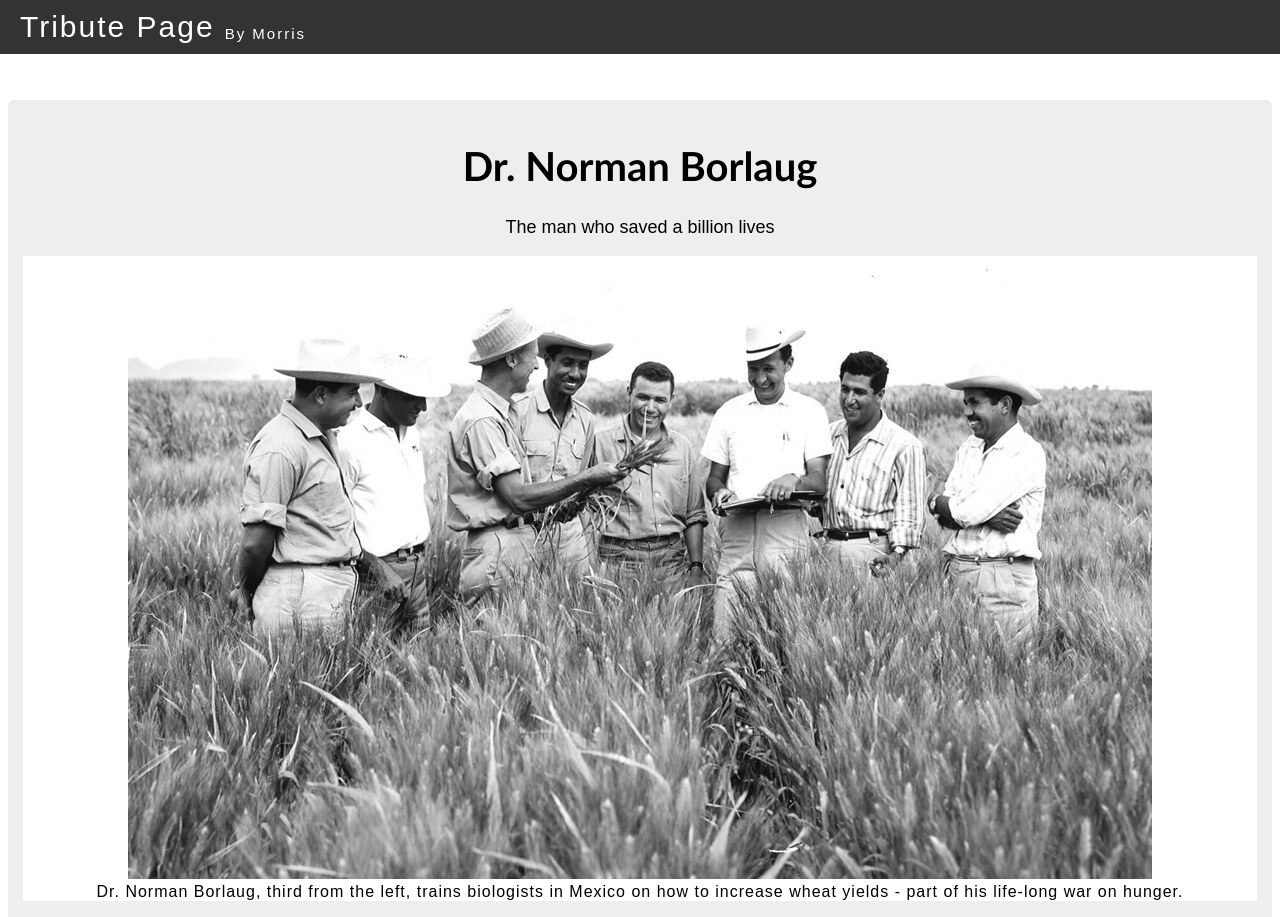
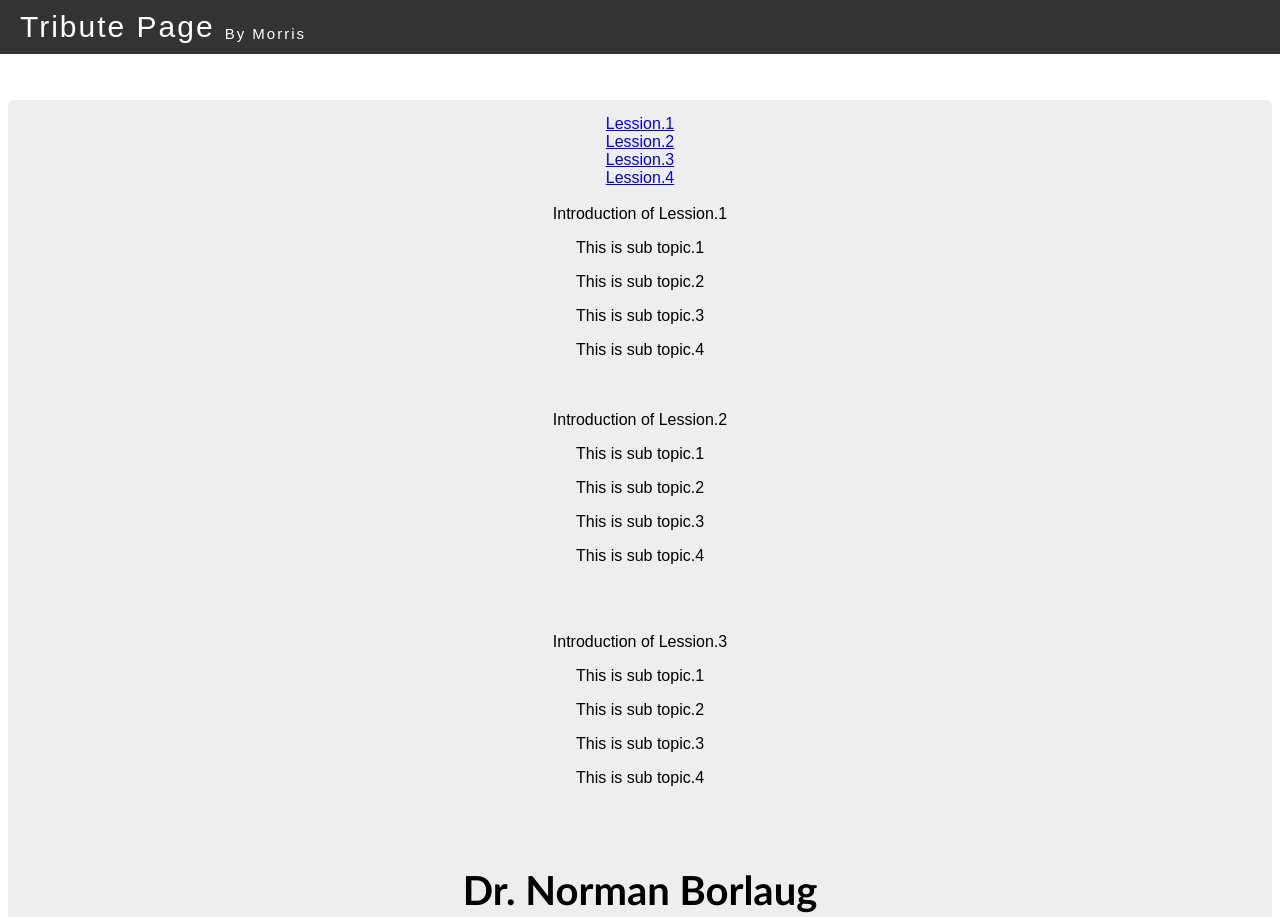
Before and after one commit to Momooou/TributePage, a plain HTML site: page index.html in a window 1280 px wide. Shown: the top 917 px of the page. Drawn offline with Linux system fonts and the light colour scheme; a web font is replaced by a local one.

Commit message:
Update index.html

```diff
--- a/index.html
+++ b/index.html
@@ -24,6 +24,33 @@
     </div>
 
     <div id="main">
+          <a href="#lession1">Lession.1</a><br />
+  <a href="#lession2">Lession.2</a><br />
+  <a href="#lession3">Lession.3</a><br />
+  <a href="#lession4">Lession.4</a><br />
+  <br />
+
+  <a id="lession1">Introduction of Lession.1</a>
+  <p>This is sub topic.1</p>
+  <p>This is sub topic.2</p>
+  <p>This is sub topic.3</p>
+  <p>This is sub topic.4</p>
+  <br />
+  <br />
+  <div id="lession2">Introduction of Lession.2</div>
+  <p>This is sub topic.1</p>
+  <p>This is sub topic.2</p>
+  <p>This is sub topic.3</p>
+  <p>This is sub topic.4</p>
+  <br />
+  <br />
+  <p id="lession3">Introduction of Lession.3</p>
+  <p>This is sub topic.1</p>
+  <p>This is sub topic.2</p>
+  <p>This is sub topic.3</p>
+  <p>This is sub topic.4</p>
+  <br />
+  <br />
         <h1 id="title">Dr. Norman Borlaug</h1>
         <h3 id="subtitle">The man who saved a billion lives</h3>
         <div id="img-div">
```
